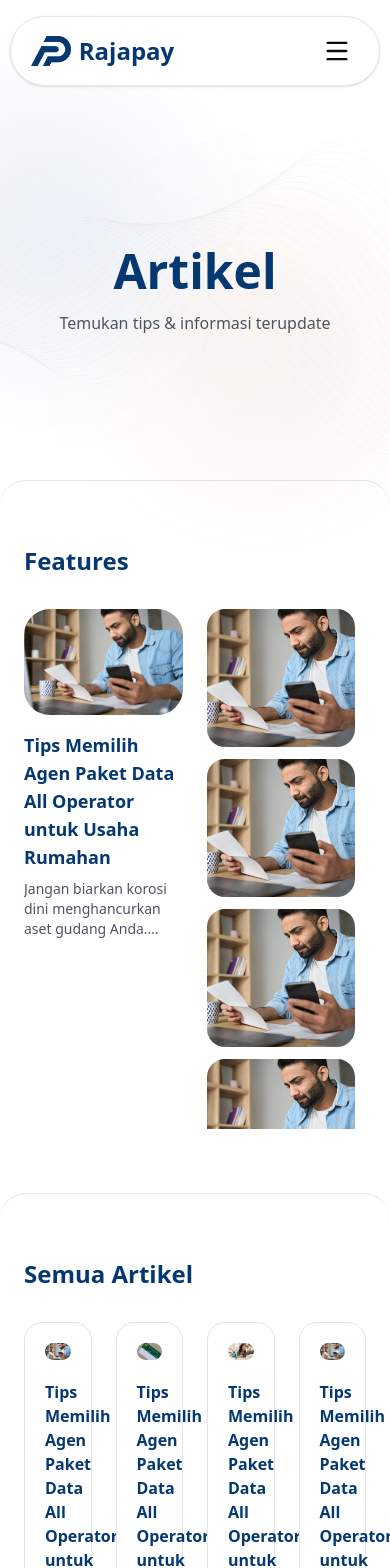
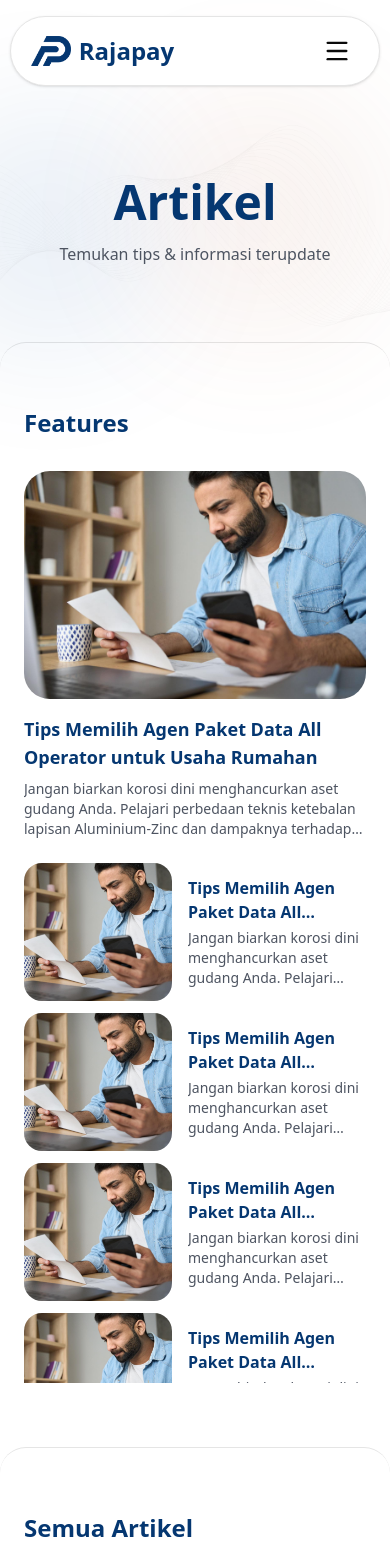
Before and after one commit to kopsus/rajapay, a Next.js app: page /artikel in a window 390 px wide. Shown: the top 1568 px of the page. Built offline with nearby package versions, Linux system fonts and the light colour scheme.

Commit message:
feat : create responsive article

```diff
--- a/components/card/article-2.tsx
+++ b/components/card/article-2.tsx
@@ -14,10 +14,10 @@ export const Article2 = () => {
         />
       </div>
       <div className="space-y-1">
-        <p className="font-semibold text-lg text-primary">
+        <p className="font-semibold line-clamp-2 lg:text-lg text-primary">
           Tips Memilih Agen Paket Data All Operator untuk Usaha Rumahan
         </p>
-        <p className="line-clamp-1 text-[#4D5461] text-sm">
+        <p className="line-clamp-3 text-[#4D5461] text-sm">
           Jangan biarkan korosi dini menghancurkan aset gudang Anda. Pelajari
           perbedaan teknis ketebalan lapisan Aluminium-Zinc dan dampaknya
           terhadap Life-Cycle Cost bangunan di lingkungan dengan tingkat
--- a/components/header.tsx
+++ b/components/header.tsx
@@ -19,7 +19,7 @@ export const Header = () => {
   ];
 
   return (
-    <div className="w-full py-4 sticky top-0 z-50">
+    <div className="w-full py-4 sticky top-0 z-50 bg-transparent">
       <div className="p-3 bg-white shadow border rounded-full md:rounded-full w-[95%] lg:w-10/12 mx-auto flex items-center justify-between max-w-7xl relative">
         <div className="flex items-center gap-2 text-primary pl-2">
           <Image src={"/img/logo.webp"} alt="logo" width={40} height={40} />
@@ -51,7 +51,7 @@ export const Header = () => {
         </div>
 
         {isOpen && (
-          <div className="absolute top-20 left-0 right-0 bg-white border shadow-lg rounded-2xl p-6 flex flex-col gap-4 lg:hidden mx-auto w-full">
+          <div className="absolute top-20 left-0 right-0 bg-white border shadow-lg rounded-2xl p-6 flex flex-col gap-4 lg:hidden mx-auto w-full z-50">
             {NavLink.map((item, index) => (
               <Link
                 key={index}
--- a/components/user/article/all-article.tsx
+++ b/components/user/article/all-article.tsx
@@ -37,7 +37,7 @@ export const AllArticle = () => {
     <div className="container-section rounded-t-4xl border-t">
       <div className="max-w-7xl mx-auto space-y-8">
         <p className="text-2xl font-semibold text-primary">Semua Artikel</p>
-        <div className="grid grid-cols-4 gap-6">
+        <div className="grid md:grid-cols-2 xl:grid-cols-4 gap-6">
           {articleList.map((item, index) => (
             <Article1 item={item} key={index} />
           ))}
--- a/components/user/article/features.tsx
+++ b/components/user/article/features.tsx
@@ -6,7 +6,7 @@ export const Features = () => {
     <div className="container-section rounded-t-4xl border-t">
       <div className="max-w-7xl mx-auto space-y-8">
         <p className="text-2xl font-semibold text-primary">Features</p>
-        <div className="grid grid-cols-2 gap-6 w-full">
+        <div className="grid lg:grid-cols-2 gap-6 w-full">
           <div className="flex flex-col gap-4">
             <Image
               src={"/img/article-1.jpg"}
--- a/components/user/article/hero.tsx
+++ b/components/user/article/hero.tsx
@@ -1,10 +1,10 @@
 export const HeroArticle = () => {
   return (
-    <div className="relative h-94.5 w-full">
+    <div className="relative h-60 lg:h-94.5 w-full">
       <div className="absolute top-0 left-0 w-full h-full bg-[url(/img/bg-abstrack.png)] bg-cover bg-center bg-no-repeat opacity-40" />
       <div className="pointer-events-none absolute -left-20 md:-left-40 top-0 w-64 h-64 md:w-96 md:h-96 bg-linear-to-r from-[#053771]/40 to-[#0A69D7]/40 rounded-full blur-3xl opacity-20 md:opacity-30 z-0" />
       <div className="pointer-events-none absolute right-0 bottom-0 w-64 h-64 md:w-96 md:h-96 bg-linear-to-r from-[#EF8659]/40 to-[#894D33]/40 rounded-full blur-3xl opacity-20 md:opacity-30 z-0" />
-      <div className="relative flex flex-col justify-center gap-4 items-center text-center z-50 h-full">
+      <div className="relative flex flex-col justify-center gap-4 items-center text-center z-10 h-full">
         <p className="font-semibold text-primary text-5xl">Artikel</p>
         <p className="text-[#4D5461]">Temukan tips & informasi terupdate</p>
       </div>
--- a/components/user/home/hero.tsx
+++ b/components/user/home/hero.tsx
@@ -4,7 +4,7 @@ import Image from "next/image";
 
 export const Hero = () => {
   return (
-    <div className="relative py-10 lg:py-20 overflow-hidden">
+    <div className="py-10 lg:py-20">
       {/* Background Decorations */}
       <div className="absolute top-0 left-0 w-full h-9/12 bg-[url(/img/bg-star.png)] bg-cover bg-center bg-no-repeat opacity-40" />
       <div className="absolute bottom-0 left-0 w-full h-9/12 bg-[url(/img/bg-abstrack.png)] bg-cover bg-center bg-no-repeat opacity-60" />
--- a/components/user/price/hero.tsx
+++ b/components/user/price/hero.tsx
@@ -4,7 +4,7 @@ export const HeroPrice = () => {
       <div className="absolute top-0 left-0 w-full h-full bg-[url(/img/bg-abstrack.png)] bg-cover bg-center bg-no-repeat opacity-40" />
       <div className="pointer-events-none absolute -left-20 md:-left-40 top-0 w-64 h-64 md:w-96 md:h-96 bg-linear-to-r from-[#053771]/40 to-[#0A69D7]/40 rounded-full blur-3xl opacity-20 md:opacity-30 z-0" />
       <div className="pointer-events-none absolute right-0 bottom-0 w-64 h-64 md:w-96 md:h-96 bg-linear-to-r from-[#EF8659]/40 to-[#894D33]/40 rounded-full blur-3xl opacity-20 md:opacity-30 z-0" />
-      <div className="relative flex flex-col justify-center gap-4 items-center text-center z-50 h-full">
+      <div className="relative flex flex-col justify-center gap-4 items-center text-center z-10 h-full">
         <p className="font-semibold text-primary text-5xl">Harga</p>
         <p className="text-[#4D5461]">List harga terbaik dan terupdate</p>
       </div>
```
